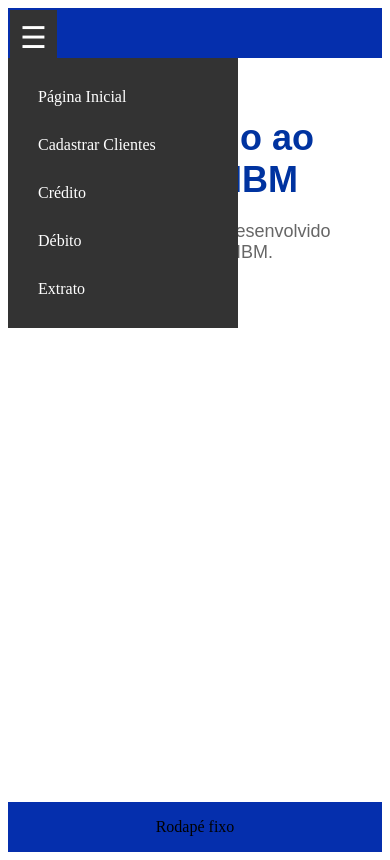
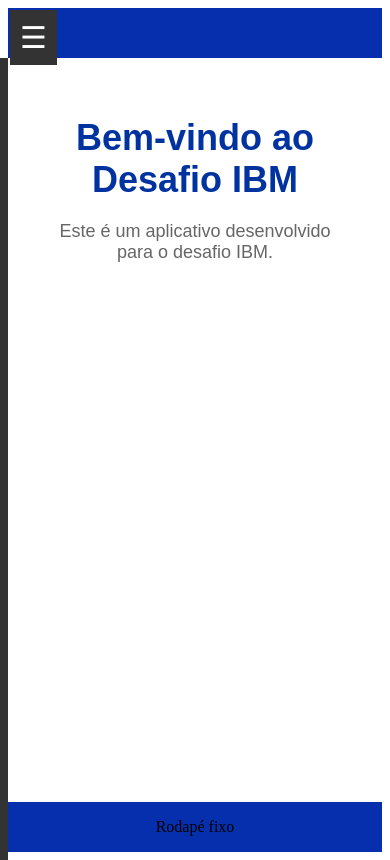
Before and after one commit to allandesenv/desafio-ibm-front, an Angular app in the folder desafio-ibm-app/: page / in a window 390 px wide. Built offline with nearby package versions, Linux system fonts and the light colour scheme.

Commit message:
Initial Commit

```diff
--- a/desafio-ibm-app/src/app/app.component.css
+++ b/desafio-ibm-app/src/app/app.component.css
@@ -45,7 +45,7 @@
   .main-content {
     flex: 1;
     padding: 15px;
-    margin-left: 100px; /* Compensar a largura do menu */
+    margin-left: 200px; /* Compensar a largura do menu */
   }
 
   .footer {
@@ -77,12 +77,15 @@
     }
 
     .menu {
-      transform: translateX(0%);
+      transform: translateX(-100%);
       position: fixed;
       z-index: 1;
+      width: 100%;
+      height: 100%;
+      background-color: #333; /* Fundo escuro */
     }
 
-    input[type="checkbox"]:checked ~ .menu {
+    .menu.open {
       transform: translateX(0);
     }
 
@@ -90,12 +93,3 @@
       margin-left: 0;
     }
   }
-
-  /* Outros estilos */
-
-.menu-icon {
-    /* Outros estilos */
-    cursor: pointer;
-  }
-
-  /* Outros estilos */
--- a/desafio-ibm-app/src/app/app.component.html
+++ b/desafio-ibm-app/src/app/app.component.html
@@ -2,11 +2,11 @@
   <div class="top-bar"></div>
 
   <!-- Ícone do menu tipo hambúrguer -->
-  <input type="checkbox" id="menu-toggle" style="display:none;">
   <label for="menu-toggle" class="menu-icon" (click)="toggleMenu()">&#9776;</label>
 
   <div class="content">
-    <app-menu class="menu" [isMenuOpen]="isMenuOpen" (menuToggle)="toggleMenu()"></app-menu>
+    <!-- Adicionando a propriedade isMobile aqui -->
+    <app-menu class="menu" [isMenuOpen]="isMenuOpen" [isMobile]="isMobile" (menuToggle)="toggleMenu()"></app-menu>
     <div class="main-content">
       <router-outlet></router-outlet>
     </div>
--- a/desafio-ibm-app/src/app/app.component.ts
+++ b/desafio-ibm-app/src/app/app.component.ts
@@ -1,4 +1,4 @@
-import { Component } from '@angular/core';
+import { Component, HostListener } from '@angular/core';
 
 @Component({
   selector: 'app-root',
@@ -6,9 +6,30 @@
   styleUrls: ['./app.component.css']
 })
 export class AppComponent {
-  isMenuOpen: boolean = true; // Variável de controle do estado do menu
+  isMenuOpen: boolean = false; // Variável de controle do estado do menu
+  isMobile: boolean = false; // Variável de controle do estado mobile
+
+  constructor() {
+    this.detectMobile(); // Chama a função para detectar se está no modo mobile
+  }
+
+  detectMobile() {
+    // Lógica para detectar se está no modo mobile
+    const screenWidth = window.innerWidth;
+    this.isMobile = screenWidth <= 600; // Defina isMobile como verdadeiro se a largura da tela for menor ou igual a 600px
+  }
+
+  @HostListener('window:resize', ['$event'])
+  onResize(event: any) {
+    this.detectMobile(); // Chama a função para detectar se está no modo mobile ao redimensionar a janela
+    if (!this.isMobile) {
+      this.isMenuOpen = true; // Garante que o menu esteja aberto no modo desktop
+    } else {
+      this.isMenuOpen = false; // Garante que o menu esteja fechado no modo mobile
+    }
+  }
 
   toggleMenu() {
-    this.isMenuOpen = !this.isMenuOpen; // Método para alternar o estado do menu
+    this.isMenuOpen = !this.isMenuOpen; // Alterna o estado do menu
   }
 }
--- a/desafio-ibm-app/src/app/app.module.ts
+++ b/desafio-ibm-app/src/app/app.module.ts
@@ -1,4 +1,3 @@
-// src/app/app.module.ts
 import { NgModule } from '@angular/core';
 import { BrowserModule } from '@angular/platform-browser';
 import { FormsModule } from '@angular/forms';
--- a/desafio-ibm-app/src/app/components/menu/menu.component.css
+++ b/desafio-ibm-app/src/app/components/menu/menu.component.css
@@ -18,3 +18,14 @@
   a:hover {
     background-color: #444; /* Cor ao passar o mouse */
   }
+
+  /* Estilos para o menu no modo mobile */
+  @media (max-width: 600px) {
+    nav {
+      display: none; /* Esconde o menu por padrão */
+    }
+
+    nav.open {
+      display: flex; /* Mostra o menu quando a classe 'open' está presente */
+    }
+  }
--- a/desafio-ibm-app/src/app/components/menu/menu.component.html
+++ b/desafio-ibm-app/src/app/components/menu/menu.component.html
@@ -1,7 +1,7 @@
 <nav [class.open]="isMenuOpen"> <!-- Adiciona a classe 'open' quando o menu está aberto -->
-    <a routerLink="/">Página Inicial</a>
-    <a routerLink="/cadastrar-clientes">Cadastrar Clientes</a>
-    <a routerLink="/credito">Crédito</a>
-    <a routerLink="/debito">Débito</a>
-    <a routerLink="/extrato">Extrato</a>
-</nav>
+    <a routerLink="/" (click)="closeMenu()">Página Inicial</a>
+    <a routerLink="/cadastrar-clientes" (click)="closeMenu()">Cadastrar Clientes</a>
+    <a routerLink="/credito" (click)="closeMenu()">Crédito</a>
+    <a routerLink="/debito" (click)="closeMenu()">Débito</a>
+    <a routerLink="/extrato" (click)="closeMenu()">Extrato</a>
+  </nav>
--- a/desafio-ibm-app/src/app/components/menu/menu.component.ts
+++ b/desafio-ibm-app/src/app/components/menu/menu.component.ts
@@ -7,10 +7,18 @@
 })
 export class MenuComponent {
   @Input() isMenuOpen: boolean = false; // Inicializado com false por padrão
+  @Input() isMobile: boolean = false; // Propriedade para controlar o estado mobile
   @Output() menuToggle = new EventEmitter<boolean>(); // Evento de toggle do menu
 
   toggleMenu() {
     this.isMenuOpen = !this.isMenuOpen; // Alterna o estado do menu
     this.menuToggle.emit(this.isMenuOpen); // Emite o evento de toggle do menu
   }
+
+  closeMenu() {
+    if (this.isMenuOpen) {
+      this.isMenuOpen = false; // Fecha o menu
+      this.menuToggle.emit(this.isMenuOpen); // Emite o evento de toggle do menu
+    }
+  }
 }
```
